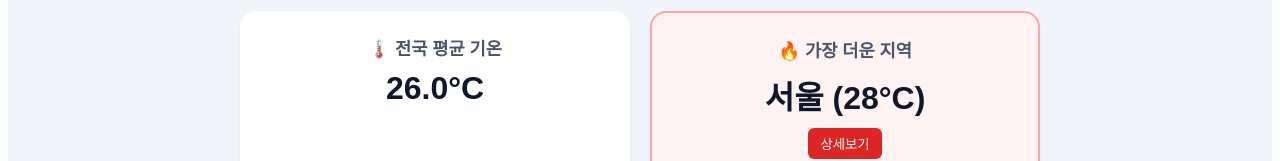
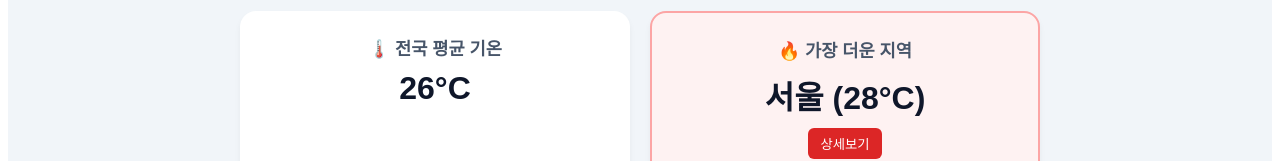
Before and after one commit to black4758/skala-vue, a Vue app: page /stats in a window 1280 px wide. Shown: the part 220-381 px from the top of the page. Built offline with nearby package versions, Linux system fonts and the light colour scheme.

Commit message:
fix: 평균온도 수정

```diff
--- a/src/views/WeatherStatsView.vue
+++ b/src/views/WeatherStatsView.vue
@@ -18,7 +18,7 @@
 // 💡 배운 것 활용 1: 전체 평균 기온 계산
 const averageTemp = computed(() => {
   const total = weatherList.value.reduce((sum, city) => sum + city.temp, 0)
-  return (total / weatherList.value.length).toFixed(1) // 소수점 1자리까지
+  return (total / weatherList.value.length).toFixed(0) // 소수점 1자리까지
 })
 
 // 💡 배운 것 활용 2: 가장 기온이 높은 도시 찾기
```
